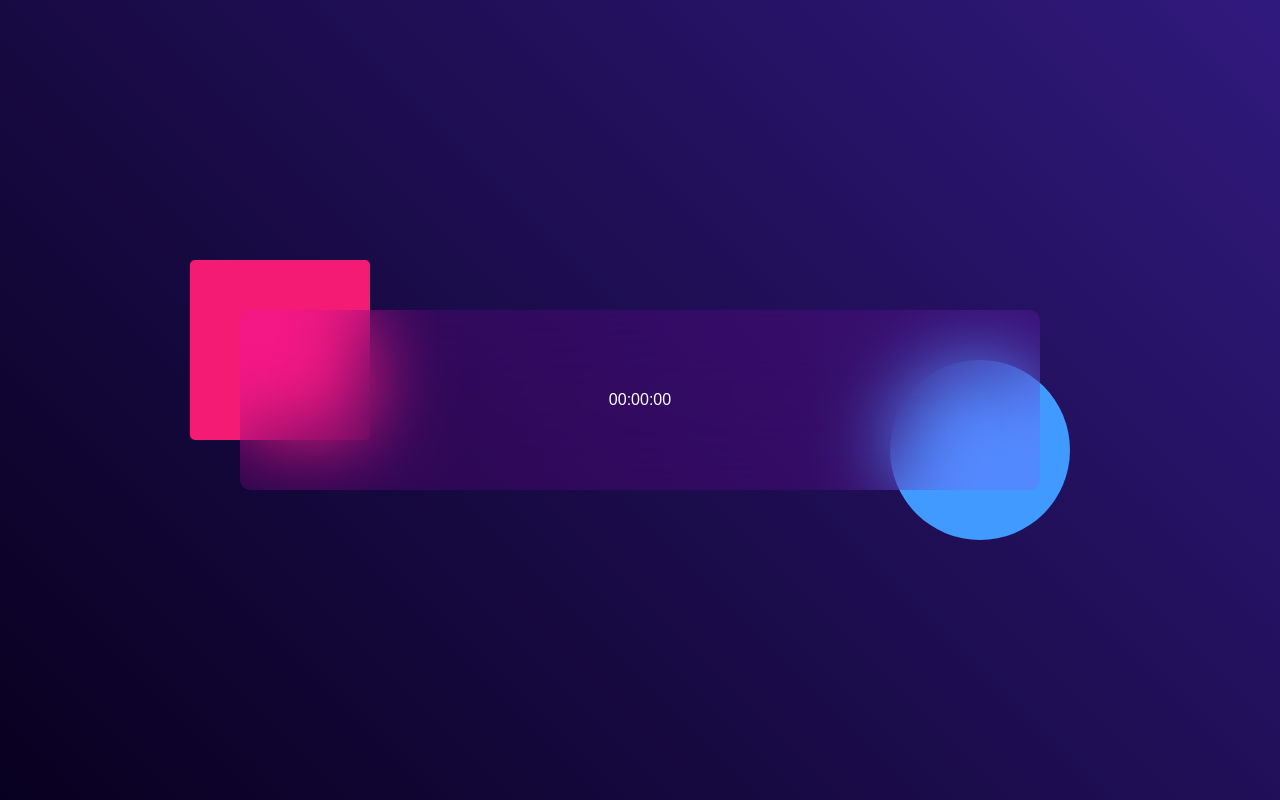
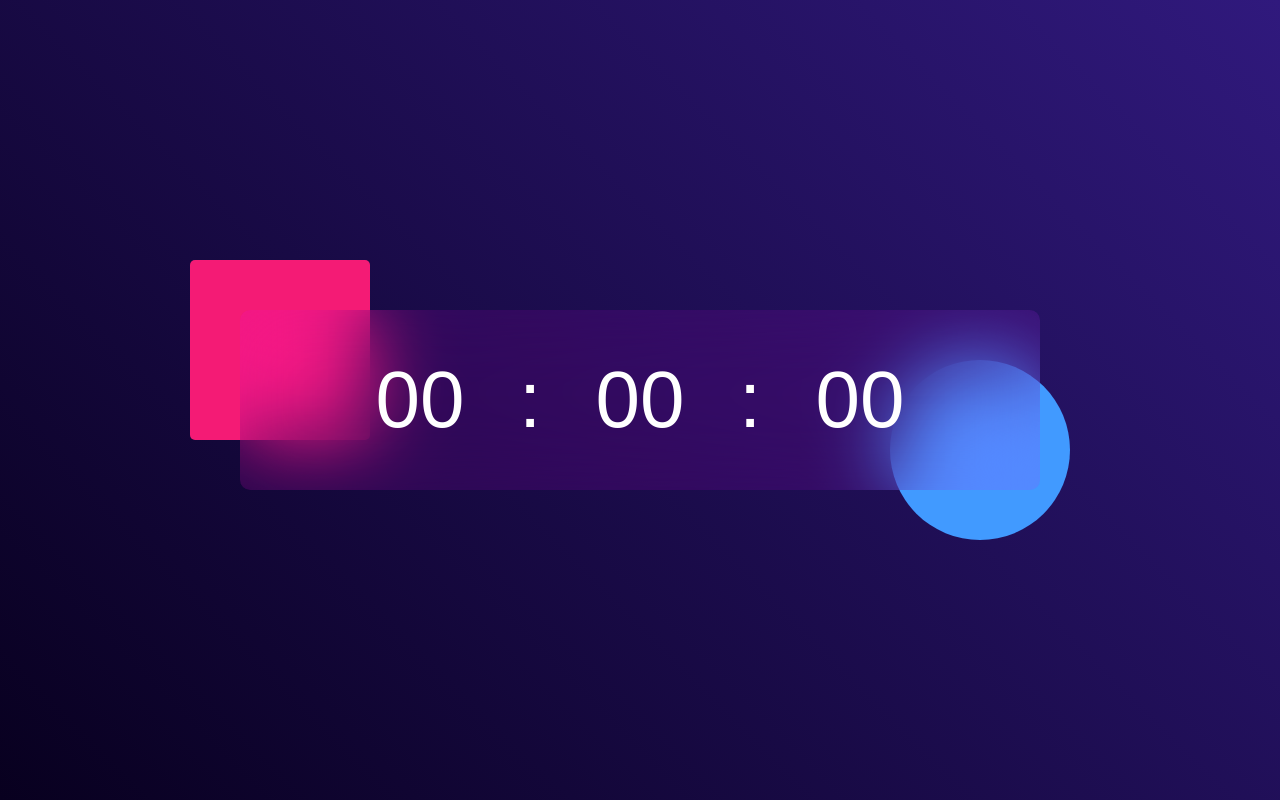
Before and after one commit to ReAnimatedMando/30Days30JSProjects, a plain HTML site: page Digital-Clock/index.html in a window 1280 px wide. Drawn offline with Linux system fonts and the light colour scheme.

Commit message:
html, css
replaced time in clock div with span elements to separate each number group and applied css

```diff
--- a/Digital-Clock/index.html
+++ b/Digital-Clock/index.html
@@ -10,7 +10,11 @@
     <div class="hero">
         <div class="container">
             <div class="clock">
-                00:00:00
+                <span>00</span>
+                <span>:</span>
+                <span>00</span>
+                <span>:</span>
+                <span>00</span>
             </div>
         </div>
     </div>
--- a/Digital-Clock/styles.css
+++ b/Digital-Clock/styles.css
@@ -56,3 +56,11 @@
     bottom: -50px;
     z-index: -1;
 }
+
+.clock span {
+    font-size: 80px;
+    width: 110px;
+    display: inline-block;
+    text-align: center;
+    position: relative;
+}
```
